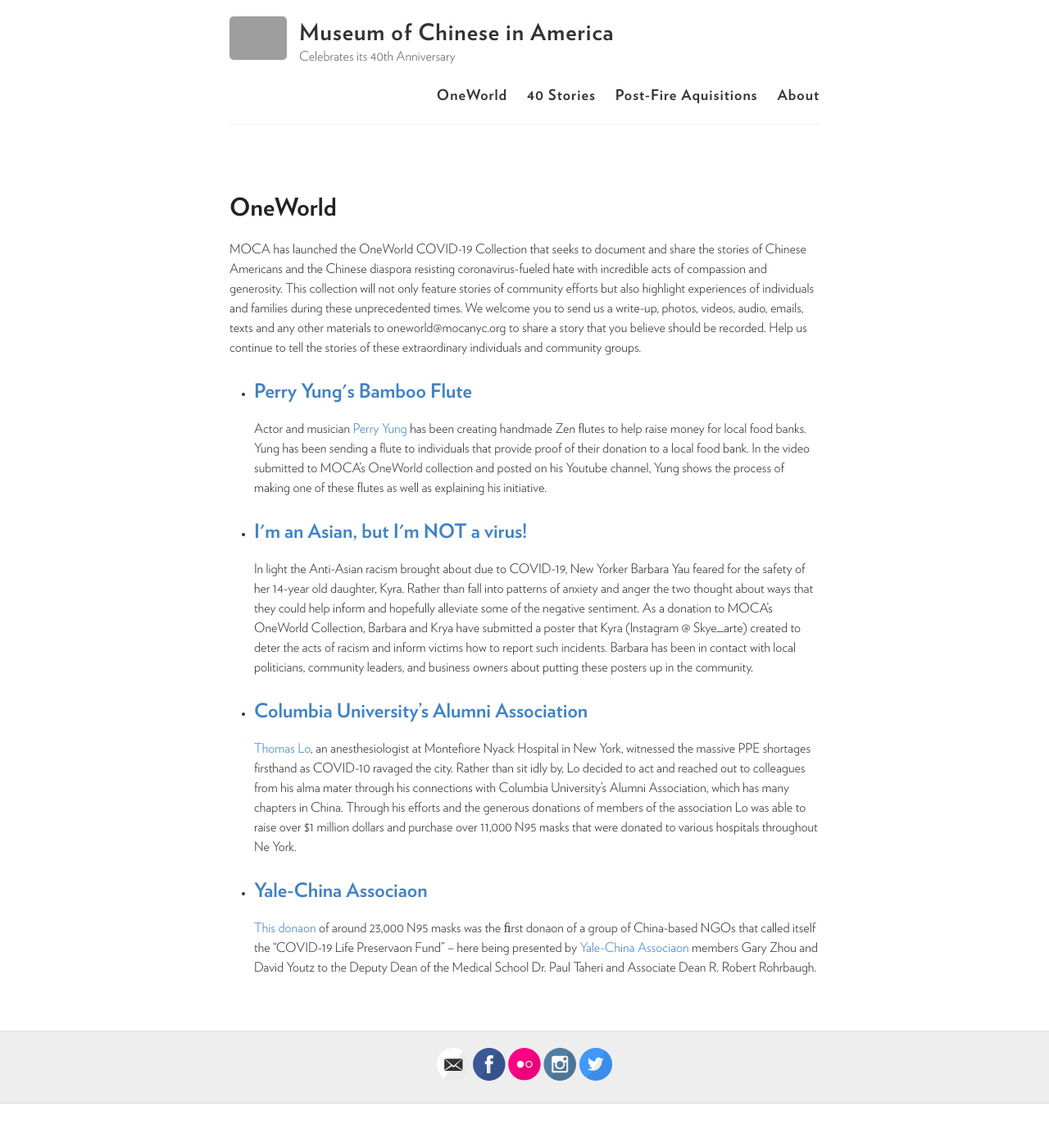
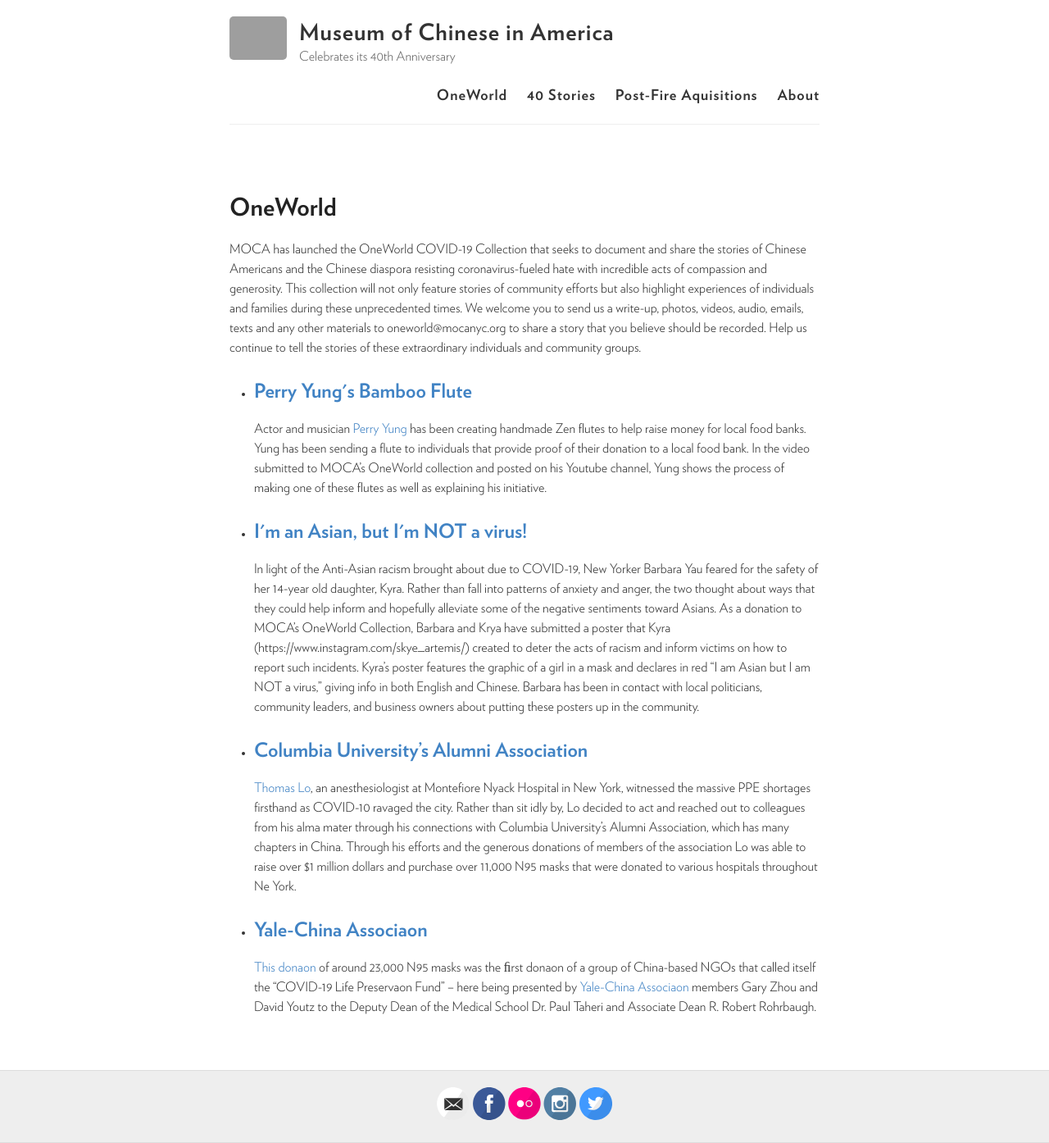
Before and after one commit to moca40/moca40.github.io, a Jekyll site: the page built from oneworld.html, in a window 1280 px wide. Shown: the whole page at 82% size. Built offline with Jekyll 4.4.1, drawn with Linux system fonts in a browser that asks for light colours; before the commit the page ends 1346 px from its top, so only the background shows below that; grey boxes are pictures that could not be loaded.

Commit message:
Update 2020-04-25-flier.md

```diff
--- a/_oneworld/2020-04-25-flier.md
+++ b/_oneworld/2020-04-25-flier.md
@@ -8,6 +8,6 @@
     img: https://user-images.githubusercontent.com/47676628/83576094-ff4b6100-a4fe-11ea-9341-ec3ebd075f6a.jpg
 ---
 
-In light the Anti-Asian racism brought about due to COVID-19, New Yorker Barbara Yau feared for the safety of her 14-year old daughter, Kyra.  Rather than fall into patterns of anxiety and anger the two thought about ways that they could help inform and hopefully alleviate some of the negative sentiment.  As a donation to MOCA’s OneWorld Collection, Barbara and Krya have submitted a poster that Kyra (Instagram @ Skye_arte) created to deter the acts of racism and inform victims how to report such incidents.  Barbara has been in contact with local politicians, community leaders, and business owners about putting these posters up in the community.
+In light of the Anti-Asian racism brought about due to COVID-19, New Yorker Barbara Yau feared for the safety of her 14-year old daughter, Kyra.  Rather than fall into patterns of anxiety and anger, the two thought about ways that they could help inform and hopefully alleviate some of the negative sentiments toward Asians.  As a donation to MOCA’s OneWorld Collection, Barbara and Krya have submitted a poster that Kyra (https://www.instagram.com/skye_artemis/) created to deter the acts of racism and inform victims on how to report such incidents.  Kyra’s poster features the graphic of a girl in a mask and declares in red “I am Asian but I am NOT a virus,” giving info in both English and Chinese.  Barbara has been in contact with local politicians, community leaders, and business owners about putting these posters up in the community.
 
 {% include slideshow.html %}
```
